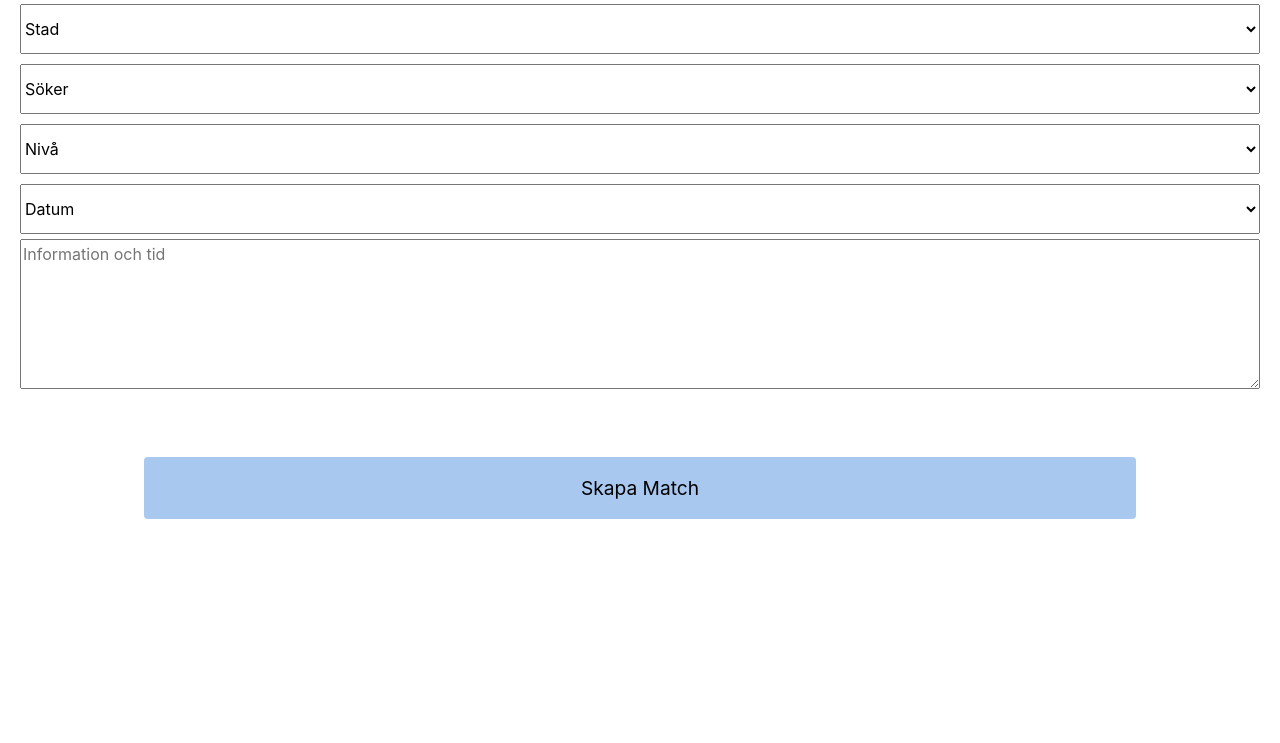
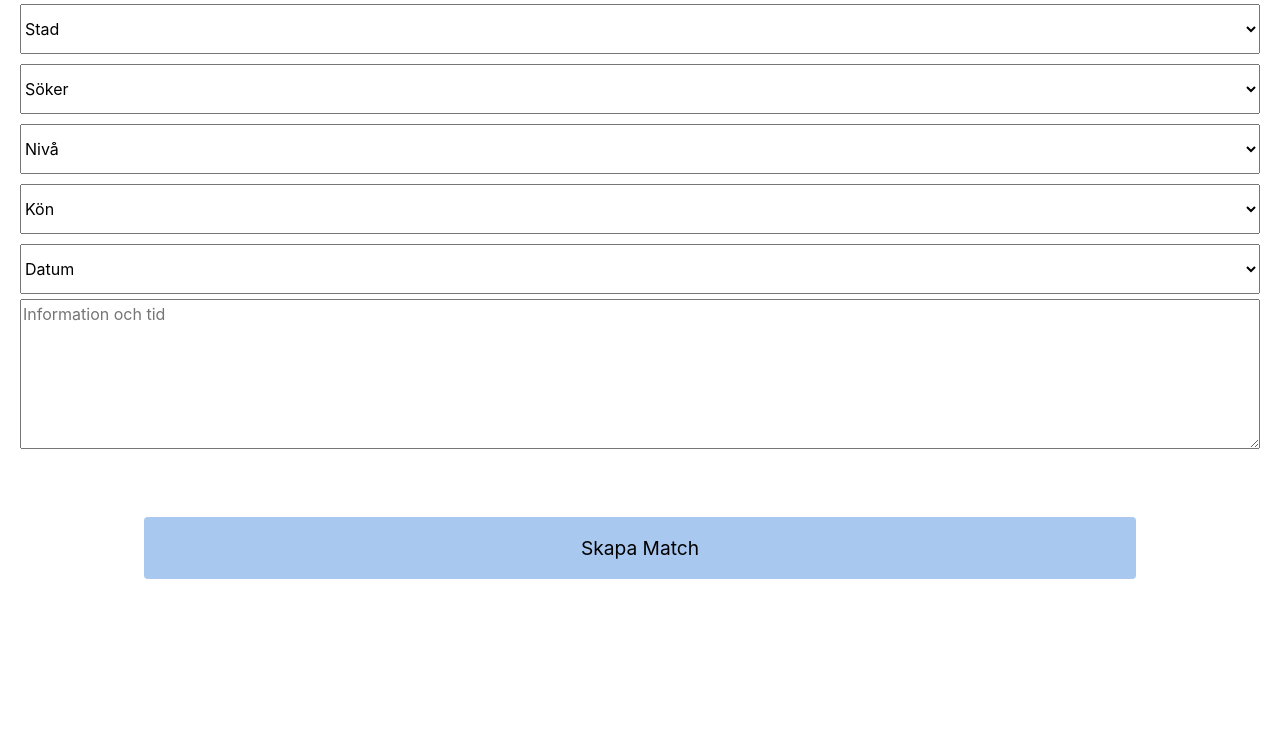
Before and after one commit to jakob-web/PadelPartner, a Flask app: page /createMatch in a window 1280 px wide. Shown: the part 268-1011 px from the top of the page. Run offline with Flask 2, Linux system fonts and the light colour scheme; the visitor is signed in with stand-in values (Sample User, id 1); some libraries are stand-ins or nearby versions.

Commit message:
Adding Gender

```diff
--- a/python/app.py
+++ b/python/app.py
@@ -120,8 +120,6 @@ def create():
 @app.route('/insert_match', methods=['GET', 'POST'])
 def insert_match():
 
-    ort = request.form["ort"]
-    klass = request.form["klass"]
     antal = request.form["antal"]
 
     show_match.create_Game(session["username"])
@@ -147,15 +145,16 @@ def show_matches():
 
     ort = request.form["ort"]
     klass = request.form["klass"]
-    antal = request.form["antal"]
-    if klass == "1" and antal !="6":
-        return render_template("find_match.html", games=show_match.show_all_players(ort, antal))
-    elif klass != "1" and antal =="6":
+    kön = request.form["kön"]
+
+    if klass == "1" and kön !="6":
+        return render_template("find_match.html", games=show_match.show_all_players(ort, kön))
+    elif klass != "1" and kön =="6":
         return render_template("find_match.html", games=show_match.show_all_ranks(ort, klass))
-    elif klass == "1" and antal =="6":
+    elif klass == "1" and kön =="6":
         return render_template("find_match.html", games=show_match.show_all_match(ort))
     else:
-        return render_template("find_match.html", games=show_match.show_Game(ort,klass,antal))
+        return render_template("find_match.html", games=show_match.show_Game(ort,klass,kön))
 
 @app.route('/showMatchProfile/<matchid>')
 def show_match_profile(matchid):
--- a/python/static/styles/style.css
+++ b/python/static/styles/style.css
@@ -93,7 +93,7 @@ label {
     margin-bottom: 0px;
 }
 
-input[type="text"],input[type="username"], input[type="password"], select[name="ort"], select[name="level"], select[name="antal"], select[name="klass"],select[name="datum"]{
+input[type="text"],input[type="username"], input[type="password"], select[name="ort"], select[name="level"], select[name="antal"], select[name="klass"],select[name="datum"],select[name="kön"]{
     height: 50px;
     margin: 5px 0px;
     width: 100%;
--- a/python/templates/create_match.html
+++ b/python/templates/create_match.html
@@ -42,10 +42,10 @@
 <form action="http://localhost:8080/insert_match" method="POST">
     <select id="ort" name="ort" required>
         <option value="" disabled selected hidden>Stad</option>
-        <option value="malmö">Malmö</option>
+        <option value="Malmö">Malmö</option>
         <option value="Helsingborg">Helsingborg</option>
-        <option value="lund">Lund</option>
-        <option value="lomma">Lomma</option>
+        <option value="Lund">Lund</option>
+        <option value="Lomma">Lomma</option>
     </select>
     <select id="antal" name="antal" required>
         <option value="" disabled selected hidden>Söker</option>
@@ -61,6 +61,14 @@
         <option value="D">D</option>
     </select>
     <br>
+    <select id="kön" name="kön" required>
+        <option value="" disabled selected hidden>Kön</option>
+        <option value="Herr">Herr</option>
+        <option value="Dam">Dam</option>
+        <option value="Mix">Mix</option>
+    </select>
+    <br>
+
     <select id="datum" name="datum" required>
         <option value="" disabled selected hidden>Datum</option>
         <option value="{{dates[0]}}">{{dates[0]}}</option>
--- a/python/templates/find_match.html
+++ b/python/templates/find_match.html
@@ -58,7 +58,8 @@
       <!-- Use javascript to display City just once as a headline -->
 
         <a href="http://localhost:8080/showMatchProfile/{{game[3]}}#" class="list-group-item list-group-item-action">
-        <p class="left2">Lör: 16/5</p>
+        <p class="left2">Datum: {{game[5]}}</p>
+        <p class="left2">Kön: {{game[4]}}</p>
         <!-- Lägga till datum och tid (?) -->
         <p class="left2">{{game[1]}}</p>
         <p hidden>{{game[2]}}</p>
--- a/sql/database.sql
+++ b/sql/database.sql
@@ -34,6 +34,7 @@ create table Match (
     skapare varchar(100),
     booked int,
     datum varchar(20),
+    kön varchar(10),
     FOREIGN KEY (skapare) REFERENCES registration(username),
     PRIMARY KEY (matchID)
 );
```
Also changed, not shown: python/show_match.py (+17 -16 lines), python/templates/show_match.html (+5 -5 lines).
